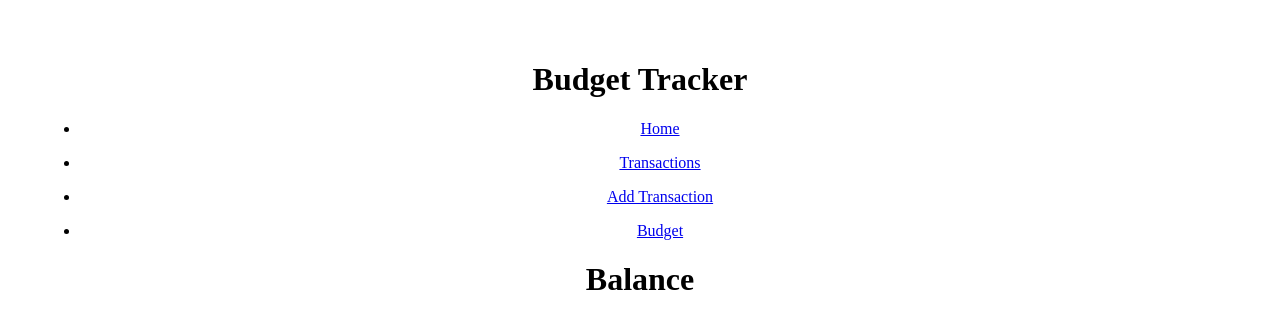
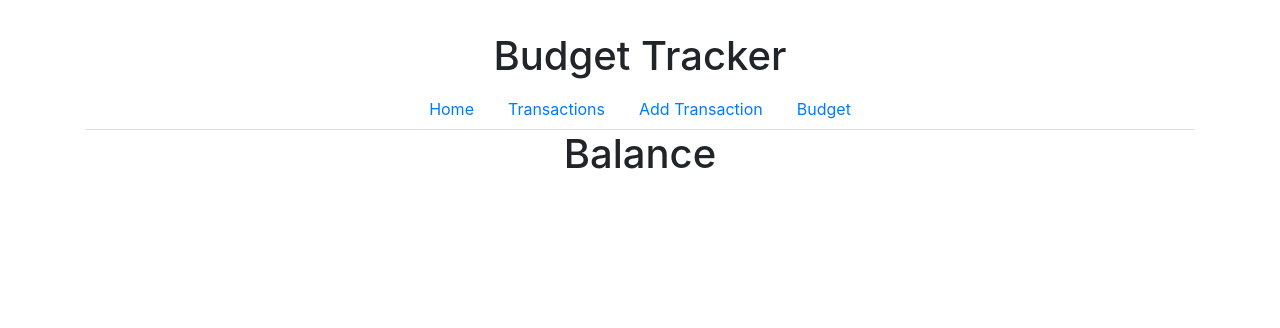
Before and after one commit to marlonmunoz/x-pense-app, a React (Vite) app in the folder Client/: page / in a window 1280 px wide. Shown: the top 328 px of the page. Built offline with nearby package versions, Linux system fonts and the light colour scheme.

Commit message:
Boostrap CDN added to index.html, App.jsx tabs center with Boostrap

```diff
--- a/Client/index.html
+++ b/Client/index.html
@@ -6,9 +6,15 @@
     <meta name="viewport" content="width=device-width, initial-scale=1.0" />
 
     <title>X-PENSE</title>
+    <!-- Bootstrap CSS -->
+    <link href="https://stackpath.bootstrapcdn.com/bootstrap/4.5.2/css/bootstrap.min.css" rel="stylesheet">
   </head>
   <body>
     <div id="root"></div>
     <script type="module" src="/src/main.jsx"></script>
+    <!-- Bootstrap JS and dependencies -->
+    <script src="https://code.jquery.com/jquery-3.5.1.slim.min.js"></script>
+    <script src="https://cdn.jsdelivr.net/npm/@popperjs/core@2.9.2/dist/umd/popper.min.js"></script>
+    <script src="https://stackpath.bootstrapcdn.com/bootstrap/4.5.2/js/bootstrap.min.js"></script>
   </body>
 </html>
--- a/Client/src/components/App.jsx
+++ b/Client/src/components/App.jsx
@@ -16,23 +16,11 @@ function App() {
       <div className='container'>
         <h1>Budget Tracker</h1>
         <nav>
-          <ul>
-            <li>
-              <Link to='/'>Home</Link>
-            </li>
-          </ul>
-          <ul>
-            <li><Link to='/transactions'>Transactions</Link></li>
-          </ul>
-          <ul>
-            <li>
-              <Link to='/add'>Add Transaction</Link>
-            </li>
-          </ul>
-          <ul>
-            <li>
-              <Link to='budget'>Budget</Link>
-            </li>
+          <ul className='nav nav-tabs justify-content-center'>
+            <li className='nav-item'><Link className='nav-link' to='/'>Home</Link></li>
+            <li className='nav-item'><Link className='nav-link' to='/transactions'>Transactions</Link></li>
+            <li className='nav-item'><Link className='nav-link' to='/add'>Add Transaction</Link></li>
+            <li className='nav-item'><Link className='nav-link' to='budget'>Budget</Link></li>
           </ul>
         </nav>
         <Routes>
```
